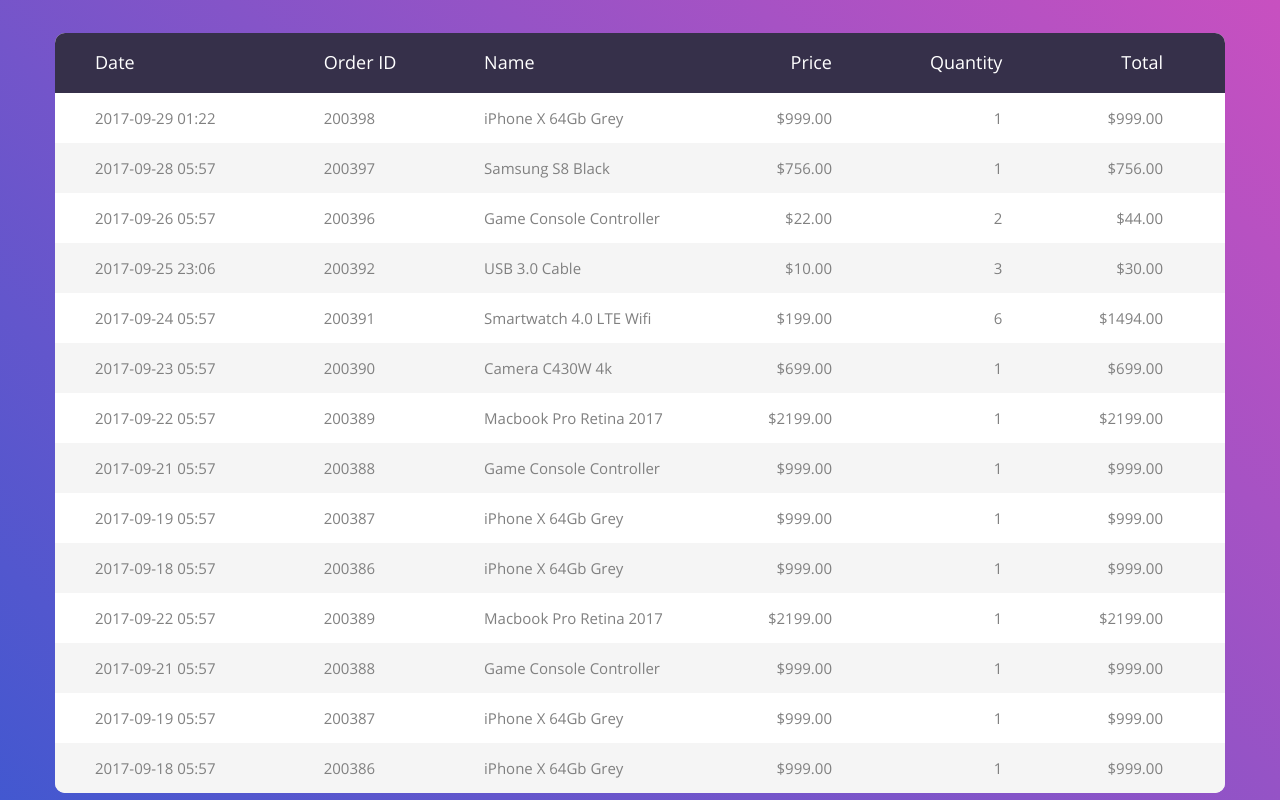
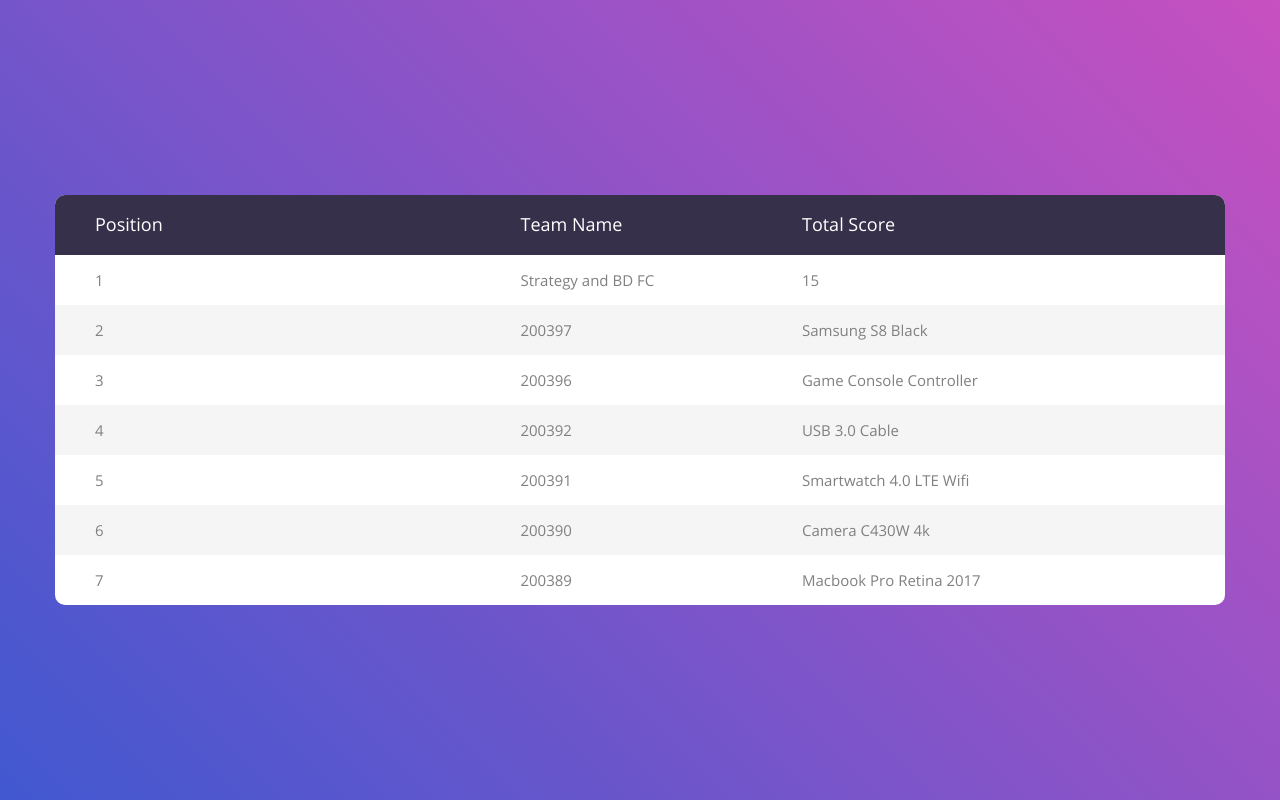
Before and after one commit to isybub/gradiators, a plain HTML site: page index.html in a window 1280 px wide. Shown: the top 800 px of the page. Drawn offline with Linux system fonts and the light colour scheme.

Commit message:
testing double table

```diff
--- a/index.html
+++ b/index.html
@@ -30,127 +30,104 @@
 					<table>
 						<thead>
 							<tr class="table100-head">
-								<th class="column1">Date</th>
-								<th class="column2">Order ID</th>
-								<th class="column3">Name</th>
-								<th class="column4">Price</th>
-								<th class="column5">Quantity</th>
-								<th class="column6">Total</th>
+								<th class="column1">Position</th>
+								<th class="column2">Team Name</th>
+								<th class="column3">Total Score</th>
 							</tr>
 						</thead>
 						<tbody>
 								<tr>
-									<td class="column1">2017-09-29 01:22</td>
-									<td class="column2">200398</td>
-									<td class="column3">iPhone X 64Gb Grey</td>
-									<td class="column4">$999.00</td>
-									<td class="column5">1</td>
-									<td class="column6">$999.00</td>
+									<td class="column1">1</td>
+									<td class="column2">Strategy and BD FC</td>
+									<td class="column3">15</td>
 								</tr>
 								<tr>
-									<td class="column1">2017-09-28 05:57</td>
+									<td class="column1">2</td>
 									<td class="column2">200397</td>
 									<td class="column3">Samsung S8 Black</td>
-									<td class="column4">$756.00</td>
-									<td class="column5">1</td>
-									<td class="column6">$756.00</td>
 								</tr>
 								<tr>
-									<td class="column1">2017-09-26 05:57</td>
+									<td class="column1">3</td>
 									<td class="column2">200396</td>
 									<td class="column3">Game Console Controller</td>
-									<td class="column4">$22.00</td>
-									<td class="column5">2</td>
-									<td class="column6">$44.00</td>
 								</tr>
 								<tr>
-									<td class="column1">2017-09-25 23:06</td>
+									<td class="column1">4</td>
 									<td class="column2">200392</td>
 									<td class="column3">USB 3.0 Cable</td>
-									<td class="column4">$10.00</td>
-									<td class="column5">3</td>
-									<td class="column6">$30.00</td>
 								</tr>
 								<tr>
-									<td class="column1">2017-09-24 05:57</td>
+									<td class="column1">5</td>
 									<td class="column2">200391</td>
 									<td class="column3">Smartwatch 4.0 LTE Wifi</td>
-									<td class="column4">$199.00</td>
-									<td class="column5">6</td>
-									<td class="column6">$1494.00</td>
 								</tr>
 								<tr>
-									<td class="column1">2017-09-23 05:57</td>
+									<td class="column1">6</td>
 									<td class="column2">200390</td>
 									<td class="column3">Camera C430W 4k</td>
-									<td class="column4">$699.00</td>
-									<td class="column5">1</td>
-									<td class="column6">$699.00</td>
 								</tr>
 								<tr>
-									<td class="column1">2017-09-22 05:57</td>
+									<td class="column1">7</td>
 									<td class="column2">200389</td>
 									<td class="column3">Macbook Pro Retina 2017</td>
-									<td class="column4">$2199.00</td>
-									<td class="column5">1</td>
-									<td class="column6">$2199.00</td>
+								</tr>
+
+
+						</tbody>
+					</table>
+				</div>
+			</div>
+		</div>
+	</div>
+	<div class="limiter">
+		<div class="container-table100">
+			<div class="wrap-table100">
+				<div class="table100">
+					<table>
+						<thead>
+							<tr class="table100-head">
+								<th class="column1">Position</th>
+								<th class="column2">Team Name</th>
+								<th class="column3">Total Score</th>
+							</tr>
+						</thead>
+						<tbody>
+								<tr>
+									<td class="column1">1</td>
+									<td class="column2">Strategy and BD FC</td>
+									<td class="column3">15</td>
 								</tr>
 								<tr>
-									<td class="column1">2017-09-21 05:57</td>
-									<td class="column2">200388</td>
-									<td class="column3">Game Console Controller</td>
-									<td class="column4">$999.00</td>
-									<td class="column5">1</td>
-									<td class="column6">$999.00</td>
+									<td class="column1">2</td>
+									<td class="column2">200397</td>
+									<td class="column3">Samsung S8 Black</td>
 								</tr>
 								<tr>
-									<td class="column1">2017-09-19 05:57</td>
-									<td class="column2">200387</td>
-									<td class="column3">iPhone X 64Gb Grey</td>
-									<td class="column4">$999.00</td>
-									<td class="column5">1</td>
-									<td class="column6">$999.00</td>
+									<td class="column1">3</td>
+									<td class="column2">200396</td>
+									<td class="column3">Game Console Controller</td>
 								</tr>
 								<tr>
-									<td class="column1">2017-09-18 05:57</td>
-									<td class="column2">200386</td>
-									<td class="column3">iPhone X 64Gb Grey</td>
-									<td class="column4">$999.00</td>
-									<td class="column5">1</td>
-									<td class="column6">$999.00</td>
+									<td class="column1">4</td>
+									<td class="column2">200392</td>
+									<td class="column3">USB 3.0 Cable</td>
 								</tr>
 								<tr>
-									<td class="column1">2017-09-22 05:57</td>
+									<td class="column1">5</td>
+									<td class="column2">200391</td>
+									<td class="column3">Smartwatch 4.0 LTE Wifi</td>
+								</tr>
+								<tr>
+									<td class="column1">6</td>
+									<td class="column2">200390</td>
+									<td class="column3">Camera C430W 4k</td>
+								</tr>
+								<tr>
+									<td class="column1">7</td>
 									<td class="column2">200389</td>
 									<td class="column3">Macbook Pro Retina 2017</td>
-									<td class="column4">$2199.00</td>
-									<td class="column5">1</td>
-									<td class="column6">$2199.00</td>
 								</tr>
-								<tr>
-									<td class="column1">2017-09-21 05:57</td>
-									<td class="column2">200388</td>
-									<td class="column3">Game Console Controller</td>
-									<td class="column4">$999.00</td>
-									<td class="column5">1</td>
-									<td class="column6">$999.00</td>
-								</tr>
-								<tr>
-									<td class="column1">2017-09-19 05:57</td>
-									<td class="column2">200387</td>
-									<td class="column3">iPhone X 64Gb Grey</td>
-									<td class="column4">$999.00</td>
-									<td class="column5">1</td>
-									<td class="column6">$999.00</td>
-								</tr>
-								<tr>
-									<td class="column1">2017-09-18 05:57</td>
-									<td class="column2">200386</td>
-									<td class="column3">iPhone X 64Gb Grey</td>
-									<td class="column4">$999.00</td>
-									<td class="column5">1</td>
-									<td class="column6">$999.00</td>
-								</tr>
+
 
 						</tbody>
 					</table>
```
